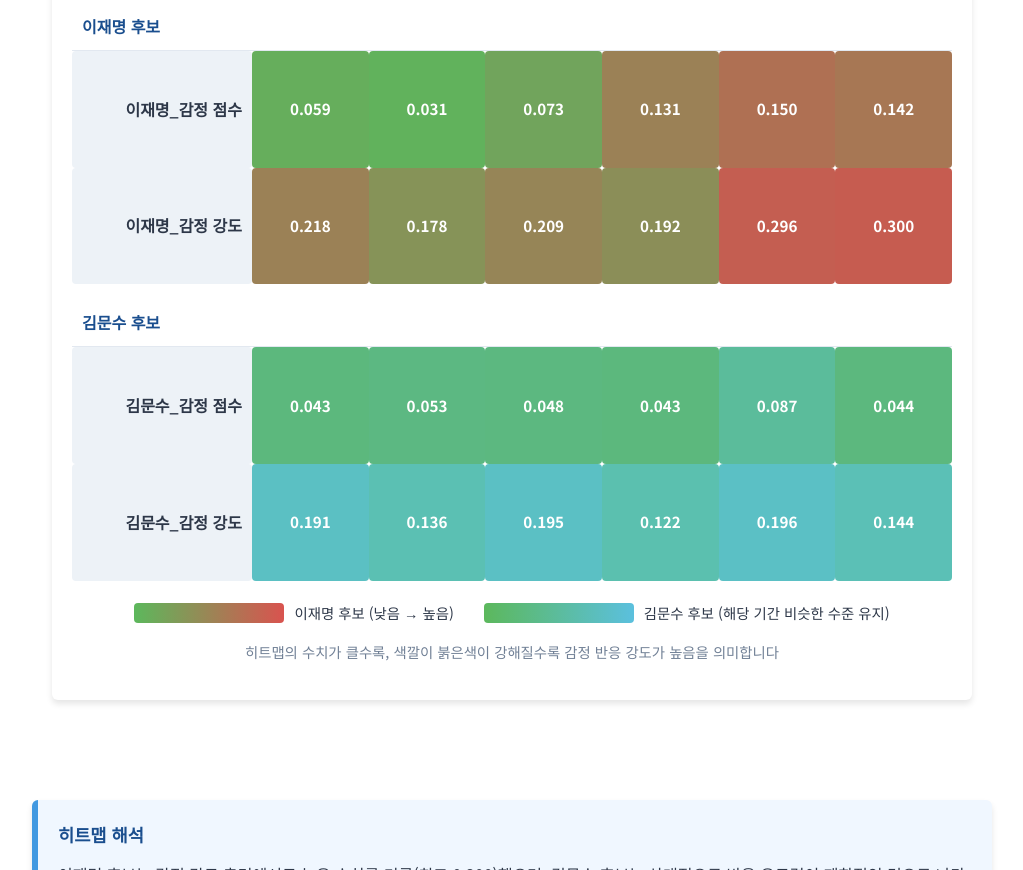
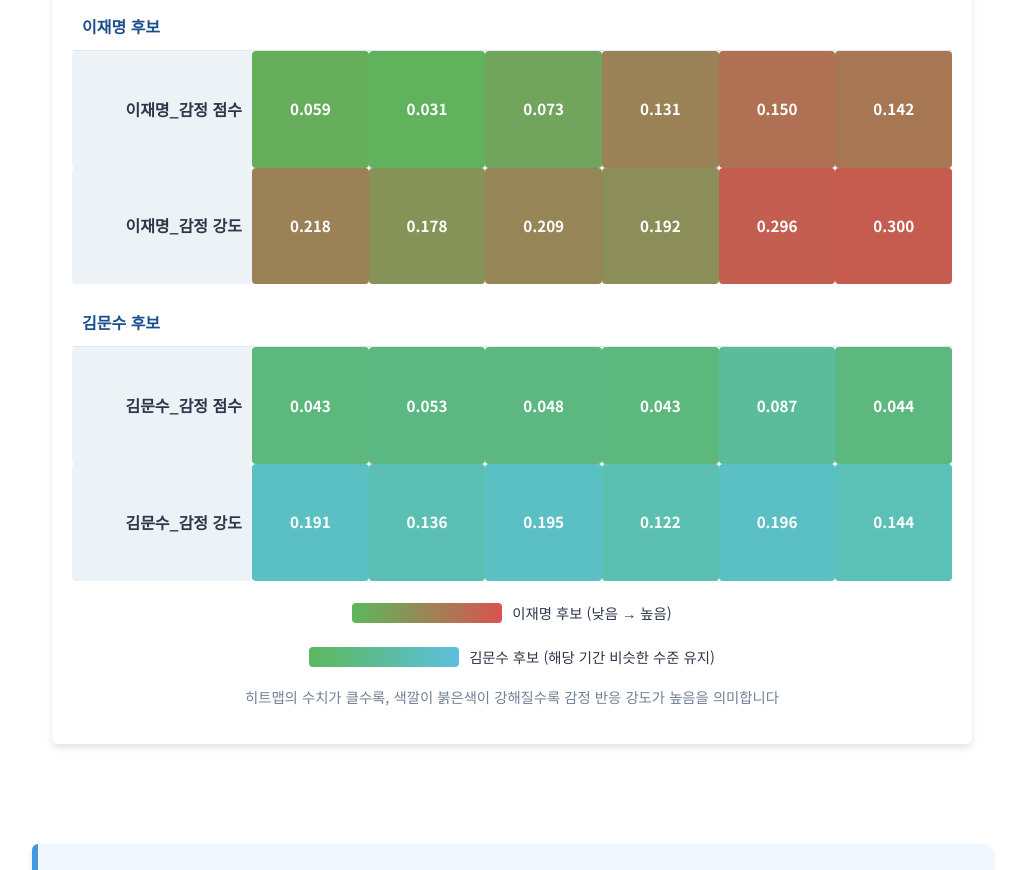
Before and after one commit to smkgun/youtube_election, a plain HTML site: page index.html in a window 1280 px wide. Shown: the part 2051-2921 px from the top of the page, without its empty margins (128-1151 px from the left). Drawn offline with nearby package versions, Linux system fonts and the light colour scheme.

Commit message:
Update index.html

```diff
--- a/index.html
+++ b/index.html
@@ -490,6 +490,8 @@
           <div class="legend-gradient leem-gradient"></div>
           <span>이재명 후보 (낮음 → 높음)</span>
         </div>
+      </div>
+        <div class="legend-container">
         <div class="legend-item">
           <div class="legend-gradient kim-gradient"></div>
           <span>김문수 후보 (해당 기간 비슷한 수준 유지)</span>
```
